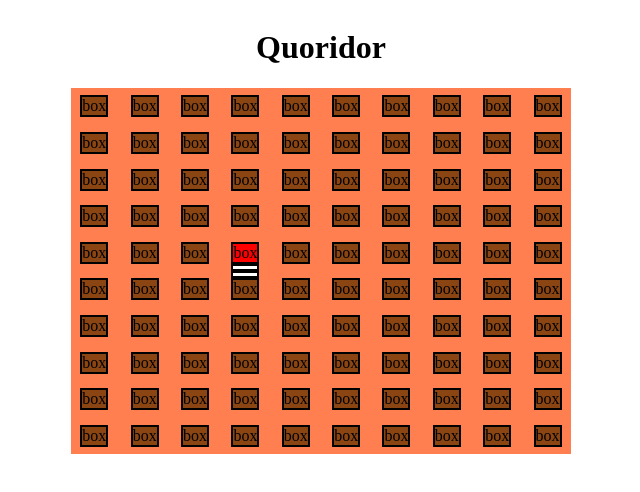
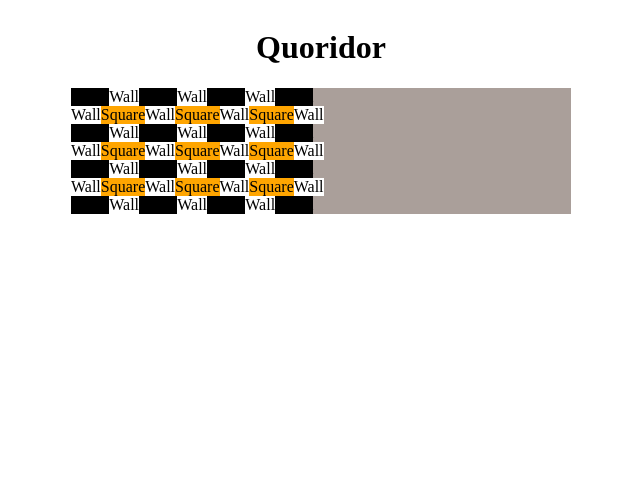
Before and after one commit to JStanislav/borderio, a React (Vite) app in the folder ui/quoclon/: page / in a window 1280 px wide. Shown: the top 492 px of the page, without its empty margins (319-959 px from the left). Built offline with nearby package versions, Linux system fonts and the light colour scheme.

Commit message:
add new board, new generation

```diff
--- a/ui/quoclon/src/App.tsx
+++ b/ui/quoclon/src/App.tsx
@@ -1,12 +1,13 @@
 import './App.css'
 import { Board } from './components/Board'
+import { Board2 } from './components/Board2/NewBoard'
 
 function App() {
 
   return (
     <div style={{display: "flex", flexDirection: "column", alignItems: "center"}}>
       <h1>Quoridor</h1>
-      <Board />
+      <Board2 />
     </div>
   )
 }
--- /dev/null
+++ b/ui/quoclon/src/board.type.ts
@@ -0,0 +1,42 @@
+type RowType = "Full" | "WallOnly"
+
+export interface Row {
+    id: number,
+    type: RowType
+    cells: Array<Cell>
+}
+
+type CellType = "Square" | "Wall" | "Blank"
+
+export interface Cell {
+    id: string
+    type: CellType
+}
+
+const BOARD_DIM = 3
+const TOTAL_BOARD_DIM = BOARD_DIM * 2 + 1
+
+export const board: Array<Row> = Array.from({length: BOARD_DIM * 2 + 1}, (_, row) => {
+    const cells: Array<Cell> = Array.from({length: BOARD_DIM * 2 + 1}, (_, col) => {
+        let type: CellType
+        if ((row + col) % 2 === 0) { // sum is even
+            if ((row % 2 === 0) && (col % 2 === 0)) { // even + even
+                type = "Blank"
+            } else {
+                type = "Square"
+            }
+        } else { // sum is odd
+            type = "Wall"
+        }
+        return {
+            id: `cell-${(TOTAL_BOARD_DIM*row) + col}`,
+            type: type
+        }
+    })
+
+    return {
+        id: row,
+        type: row % 2 === 0 ? "WallOnly" : "Full",
+        cells
+    }
+})
--- /dev/null
+++ b/ui/quoclon/src/components/Board2/NewBoard.tsx
@@ -0,0 +1,24 @@
+import { board } from "../../board.type"
+import "./board2.css"
+
+const classes = {
+    Blank: "blank",
+    Square: "square",
+    Wall: "wall"
+}
+
+export const Board2 = () => {
+    return (
+        <div className="board">
+            {board.map((row, indexRow) =>
+                <div key={`row-${indexRow}`} className={row.type === "Full" ? "row-full-container" : "row-wall-container"}>
+                    {row.cells.map((cell, indexCol) =>
+                        <div id={cell.id} key={cell.id} className={classes[cell.type]}>
+                            {cell.type}
+                        </div>
+                    )}
+                </div>
+            )}
+        </div>
+    )
+}
--- /dev/null
+++ b/ui/quoclon/src/components/Board2/board2.css
@@ -0,0 +1,23 @@
+.board {
+    width: 500px;
+    background-color: rgb(170, 159, 154);
+}
+
+.row-full-container {
+    display:flex;
+}
+.row-wall-container {
+    display:flex
+}
+
+.blank {
+    background-color: black;
+}
+
+.square {
+    background-color: orange;
+}
+
+.wall {
+    background-color: white;
+}
--- a/ui/quoclon/src/components/board.css
+++ b/ui/quoclon/src/components/board.css
@@ -12,8 +12,8 @@
 }
 
 .grid-box {
-    /* width: 30px;
-    height: 30px; */
+    width: 28px;
+    height: 28px;
     border: 2px solid black;
     background-color: saddlebrown;
     user-select: none;
--- a/ui/quoclon/src/types.ts
+++ b/ui/quoclon/src/types.ts
@@ -27,8 +27,12 @@
     }
 
     board[4][3].bottomWalled = true
-      board[5][3].topWalled = true
+    board[5][3].topWalled = true
 
+    board[2][3].leftWalled = true
+    board[2][2].rightWalled = true
+    board[1][3].leftWalled = true
+    board[1][2].rightWalled = true
 
     return board
 }
```
